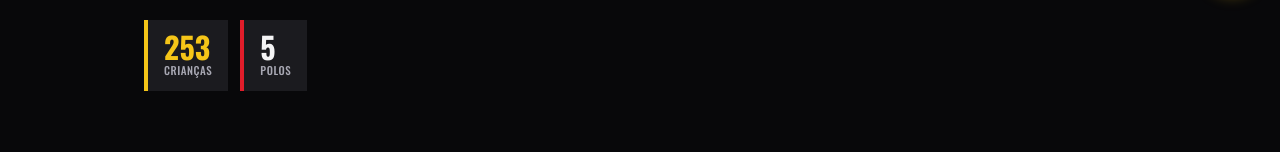
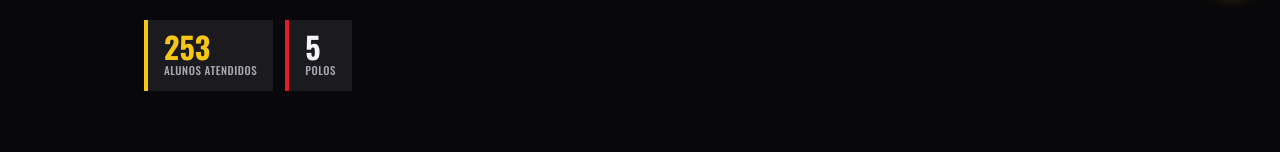
Before and after one commit to Mvsp83/TriboDeDaviWeb, a React (Vite) app: page /site in a window 1280 px wide. Shown: the part 796-948 px from the top of the page. Built offline with nearby package versions, Linux system fonts and the light colour scheme; no server answers.

Commit message:
site: rotulo do numero de alunos passa a ser 'alunos atendidos' (inclui adultos, nao so criancas)

```diff
--- a/src/features/site/SitePublico.tsx
+++ b/src/features/site/SitePublico.tsx
@@ -128,7 +128,7 @@ export function SitePublico() {
                   {totalAlunos}
                 </div>
                 <div className="font-display text-[11px] uppercase tracking-wider text-muted-foreground">
-                  crianças
+                  alunos atendidos
                 </div>
               </div>
               <div className="border-l-4 border-brand-red bg-card px-4 py-3">
```
